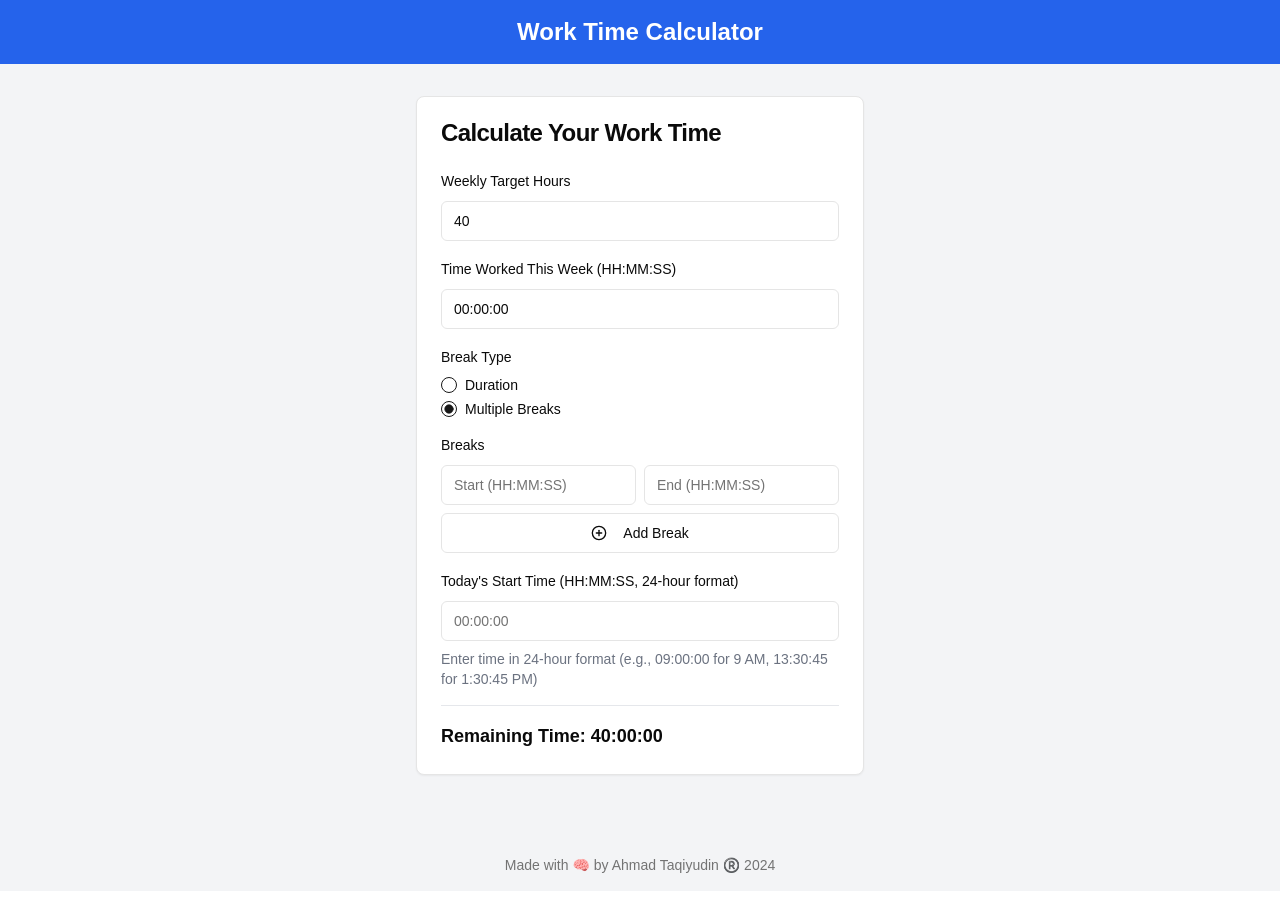
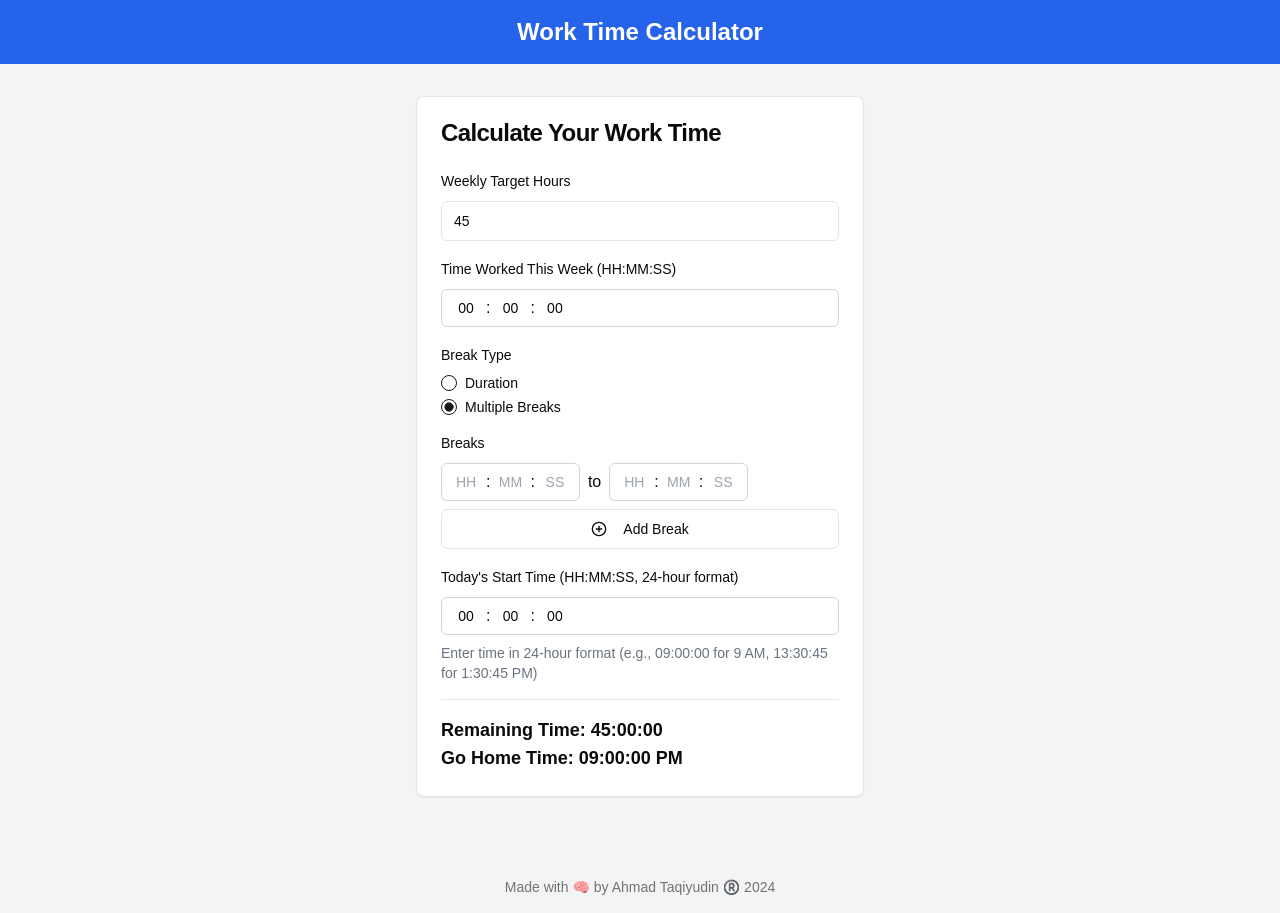
Before and after one commit to kuntaqi/work-time-calculator, a Next.js app: page / in a window 1280 px wide. Both pictures are taken after a click on the radio button 449 px from the left and 409 px from the top of the page. Before the commit the page ends 891 px from the top, so only its background shows below. Built offline with nearby package versions, Linux system fonts and the light colour scheme.

Commit message:
Fix Custom Time Input

```diff
--- /dev/null
+++ b/components/CustomTimeInput.tsx
@@ -0,0 +1,94 @@
+import React, {useState, useEffect, ChangeEvent} from "react"
+
+interface Time {
+    hours: string
+    minutes: string
+    seconds: string
+}
+
+interface CustomTimeInputProps {
+    id: string
+    value: string
+    onChange: (time: string) => void
+    nullable: boolean
+}
+
+const CustomTimeInput: React.FC<CustomTimeInputProps> = ({id, value, onChange, nullable = false}) => {
+    const parseTime = (timeString: string): Time => {
+        const [hours = "", minutes = "", seconds = ""] = timeString.split(":")
+        return {hours, minutes, seconds}
+    };
+
+    const [time, setTime] = useState<Time>(parseTime(value))
+    const [error, setError] = useState<string>("")
+
+    useEffect(() => {
+        if (value) setTime(parseTime(value))
+    }, [value])
+
+    const validate = (newTime: Time): boolean => {
+        if (!nullable && !newTime.hours && !newTime.minutes && !newTime.seconds) {
+            setError(`${id} cannot be empty`)
+            return false
+        }
+
+        setError("")
+        return true
+    }
+
+    const handleInputChange = (e: ChangeEvent<HTMLInputElement>): void => {
+        const {name, value} = e.target
+        const numericValue = value.replace(/\D/g, "")
+
+        if ((name === "minutes" || name === "seconds") && Number(numericValue) > 59) return
+
+        const newTime = {...time, [name]: numericValue}
+        setTime(newTime)
+
+        const formattedTime = `${newTime.hours || "00"}:${newTime.minutes || "00"}:${newTime.seconds || "00"}`
+        if (validate(newTime) && onChange) onChange(formattedTime)
+    }
+
+    const handleBlur = (): void => {
+        validate(time)
+    }
+
+    return (
+        <div>
+            <div className="custom-time-input p-2 flex items-center w-full border border-gray-300 rounded-md bg-white focus-within:border-black focus-within:border-2">
+                <input
+                    type="text"
+                    name="hours"
+                    value={time.hours}
+                    onChange={handleInputChange}
+                    onBlur={handleBlur}
+                    placeholder="HH"
+                    className="time-field border-none outline-none text-center w-8 text-sm placeholder-gray-400 bg-transparent"
+                />
+                <span className="text-base leading-none px-1">:</span>
+                <input
+                    type="text"
+                    name="minutes"
+                    value={time.minutes}
+                    onChange={handleInputChange}
+                    onBlur={handleBlur}
+                    placeholder="MM"
+                    className="time-field border-none outline-none text-center w-8 text-sm placeholder-gray-400 bg-transparent"
+                />
+                <span className="text-base leading-none px-1">:</span>
+                <input
+                    type="text"
+                    name="seconds"
+                    value={time.seconds}
+                    onChange={handleInputChange}
+                    onBlur={handleBlur}
+                    placeholder="SS"
+                    className="time-field border-none outline-none text-center w-8 text-sm placeholder-gray-400 bg-transparent"
+                />
+            </div>
+            {error && <div className="error-message text-red-500 text-sm mt-1">{error}</div>}
+        </div>
+    )
+}
+
+export default CustomTimeInput
--- a/components/WorkTimeCalculator.tsx
+++ b/components/WorkTimeCalculator.tsx
@@ -1,12 +1,13 @@
 'use client'
 
-import { useState, useEffect } from 'react'
-import { Input } from '@/components/ui/input'
-import { Label } from '@/components/ui/label'
-import { Card, CardContent, CardHeader, CardTitle } from '@/components/ui/card'
-import { Button } from '@/components/ui/button'
-import { PlusCircle, Trash2 } from 'lucide-react'
-import { RadioGroup, RadioGroupItem } from '@/components/ui/radio-group'
+import {useState, useEffect} from 'react'
+import {Input} from '@/components/ui/input'
+import {Label} from '@/components/ui/label'
+import {Card, CardContent, CardHeader, CardTitle} from '@/components/ui/card'
+import {Button} from '@/components/ui/button'
+import {PlusCircle, Trash2} from 'lucide-react'
+import {RadioGroup, RadioGroupItem} from '@/components/ui/radio-group'
+import CustomTimeInput from "@/components/CustomTimeInput";
 
 interface Break {
     start: string
@@ -14,15 +15,15 @@ interface Break {
 }
 
 export default function WorkTimeCalculator() {
-  const [weeklyTarget, setWeeklyTarget] = useState(40)
+    const [weeklyTarget, setWeeklyTarget] = useState(45)
     const [timeWorked, setTimeWorked] = useState('00:00:00')
     const [breakType, setBreakType] = useState<'duration' | 'multiple'>('duration')
     const [breakDuration, setBreakDuration] = useState(30)
-  const [breaks, setBreaks] = useState<Break[]>([{ start: '', end: '' }])
-  const [startTime, setStartTime] = useState('')
-  const [remainingTime, setRemainingTime] = useState({ hours: 40, minutes: 0, seconds: 0 })
+    const [breaks, setBreaks] = useState<Break[]>([{start: '', end: ''}])
+    const [startTime, setStartTime] = useState('00:00:00')
+    const [remainingTime, setRemainingTime] = useState({hours: 40, minutes: 0, seconds: 0})
     const [goHomeTime, setGoHomeTime] = useState('')
-  const [overtime, setOvertime] = useState({ hours: 0, minutes: 0, seconds: 0 })
+    const [overtime, setOvertime] = useState({hours: 0, minutes: 0, seconds: 0})
 
     useEffect(() => {
         calculateRemainingTime()
@@ -80,7 +81,7 @@ export default function WorkTimeCalculator() {
         const startDate = new Date()
         startDate.setHours(hours, minutes, seconds)
         const endDate = new Date(startDate.getTime() + (remainingTime.hours * 3600000) + (remainingTime.minutes * 60000) + (remainingTime.seconds * 1000))
-    setGoHomeTime(endDate.toLocaleTimeString([], { hour: '2-digit', minute: '2-digit', second: '2-digit' }))
+        setGoHomeTime(endDate.toLocaleTimeString([], {hour: '2-digit', minute: '2-digit', second: '2-digit'}))
     }
 
     const formatTime = (time: { hours: number, minutes: number, seconds: number }) => {
@@ -88,7 +89,7 @@ export default function WorkTimeCalculator() {
     }
 
     const addBreak = () => {
-    setBreaks([...breaks, { start: '', end: '' }])
+        setBreaks([...breaks, {start: '', end: ''}])
     }
 
     const removeBreak = (index: number) => {
@@ -118,23 +119,23 @@ export default function WorkTimeCalculator() {
                 </div>
                 <div className="space-y-2">
                     <Label htmlFor="timeWorked">Time Worked This Week (HH:MM:SS)</Label>
-            <Input
+                    <CustomTimeInput
                         id="timeWorked"
-                type="text"
                         value={timeWorked}
-                onChange={(e) => setTimeWorked(e.target.value)}
-                placeholder="00:00:00"
+                        onChange={(time) => setTimeWorked(time)}
+                        nullable={true}
                     />
                 </div>
                 <div className="space-y-2">
                     <Label>Break Type</Label>
-            <RadioGroup value={breakType} onValueChange={(value) => setBreakType(value as 'duration' | 'multiple')}>
+                    <RadioGroup value={breakType}
+                                onValueChange={(value) => setBreakType(value as 'duration' | 'multiple')}>
                         <div className="flex items-center space-x-2">
-                <RadioGroupItem value="duration" id="duration" />
+                            <RadioGroupItem value="duration" id="duration"/>
                             <Label htmlFor="duration">Duration</Label>
                         </div>
                         <div className="flex items-center space-x-2">
-                <RadioGroupItem value="multiple" id="multiple" />
+                            <RadioGroupItem value="multiple" id="multiple"/>
                             <Label htmlFor="multiple">Multiple Breaks</Label>
                         </div>
                     </RadioGroup>
@@ -154,17 +155,18 @@ export default function WorkTimeCalculator() {
                         <Label>Breaks</Label>
                         {breaks.map((breakItem, index) => (
                             <div key={index} className="flex space-x-2 items-center">
-                      <Input
-                          type="text"
+                                <CustomTimeInput
+                                    id={`startBreak ${index + 1}`}
                                     value={breakItem.start}
-                          onChange={(e) => updateBreak(index, 'start', e.target.value)}
-                          placeholder="Start (HH:MM:SS)"
+                                    onChange={(time) => updateBreak(index, 'start', time)}
+                                    nullable={true}
                                 />
-                      <Input
-                          type="text"
+                                <span>to</span>
+                                <CustomTimeInput
+                                    id={`endBreak ${index + 1}`}
                                     value={breakItem.end}
-                          onChange={(e) => updateBreak(index, 'end', e.target.value)}
-                          placeholder="End (HH:MM:SS)"
+                                    onChange={(time) => updateBreak(index, 'end', time)}
+                                    nullable={true}
                                 />
                                 {index > 0 && (
                                     <Button
@@ -173,26 +175,26 @@ export default function WorkTimeCalculator() {
                                         size="icon"
                                         onClick={() => removeBreak(index)}
                                     >
-                            <Trash2 className="h-4 w-4" />
+                                        <Trash2 className="h-4 w-4"/>
                                     </Button>
                                 )}
                             </div>
                         ))}
                         <Button type="button" variant="outline" onClick={addBreak} className="w-full">
-                  <PlusCircle className="mr-2 h-4 w-4" /> Add Break
+                            <PlusCircle className="mr-2 h-4 w-4"/> Add Break
                         </Button>
                     </div>
                 )}
                 <div className="space-y-2">
                     <Label htmlFor="startTime">Today's Start Time (HH:MM:SS, 24-hour format)</Label>
-            <Input
+                    <CustomTimeInput
                         id="startTime"
-                type="text"
                         value={startTime}
-                onChange={(e) => setStartTime(e.target.value)}
-                placeholder="00:00:00"
+                        onChange={(time) => setStartTime(time)}
+                        nullable={true}
                     />
-            <p className="text-sm text-gray-500">Enter time in 24-hour format (e.g., 09:00:00 for 9 AM, 13:30:45 for 1:30:45 PM)</p>
+                    <p className="text-sm text-gray-500">Enter time in 24-hour format (e.g., 09:00:00 for 9 AM, 13:30:45
+                        for 1:30:45 PM)</p>
                 </div>
                 <div className="pt-4 border-t border-gray-200">
                     <p className="text-lg font-semibold">Remaining Time: {formatTime(remainingTime)}</p>
```
Lines whose indentation alone changed are shown as unchanged.
